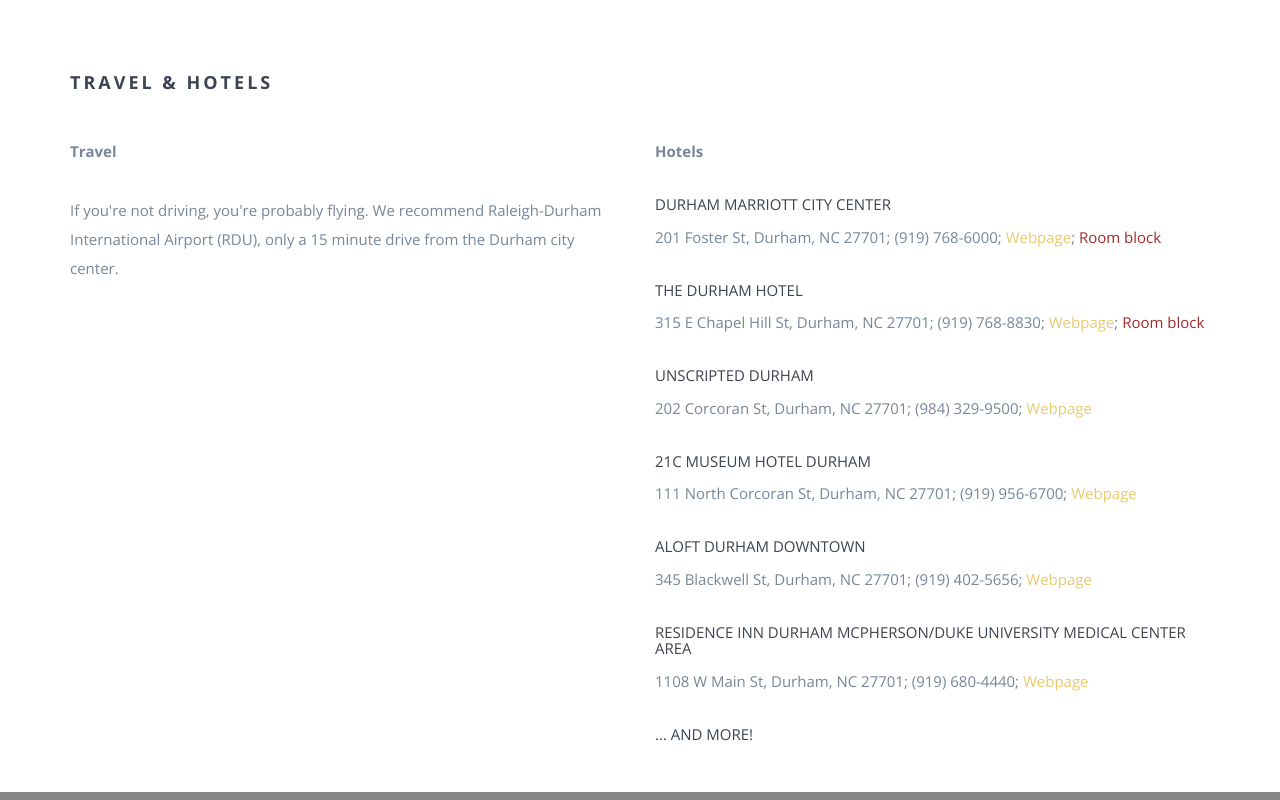
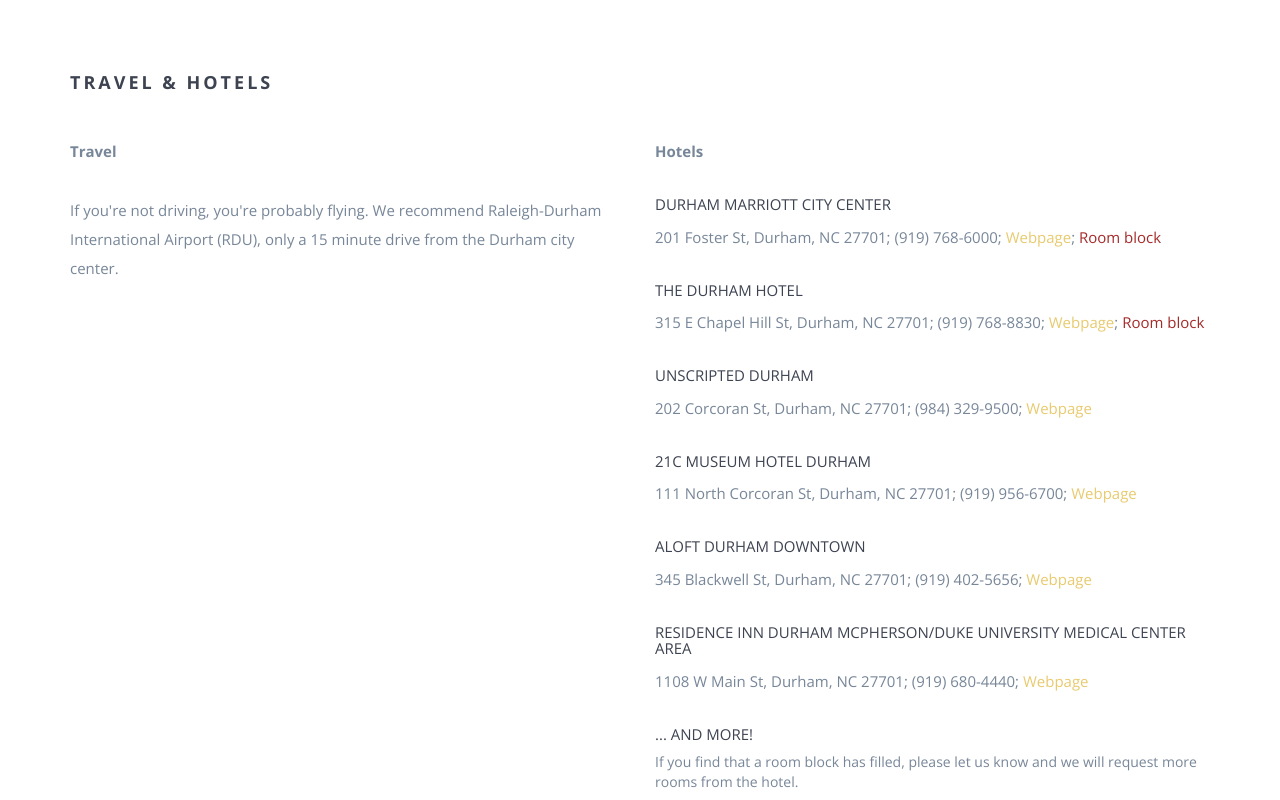
Before and after one commit to gilliss/jilltom, a website: page index.html in a window 1280 px wide. Shown: the part 1080-1880 px from the top of the page. Drawn offline with nearby package versions, Linux system fonts and the light colour scheme; some packages are replaced by stand-ins of ours; a script that the page names is missing; files whose address does not match are found by name.

Commit message:
added note on room blocks

```diff
--- a/index.html
+++ b/index.html
@@ -185,6 +185,7 @@
                     1108 W Main St, Durham, NC 27701; (919) 680-4440; <a href=https://www.marriott.com/hotels/travel/rdudd-residence-inn-durham-mcpherson-duke-university-medical-center-area/>Webpage</a>
                   </p>
                   <h5>... and more!</h5>
+                  If you find that a room block has filled, please let us know and we will request more rooms from the hotel.
               </div>
           </div>
       </div>
```
